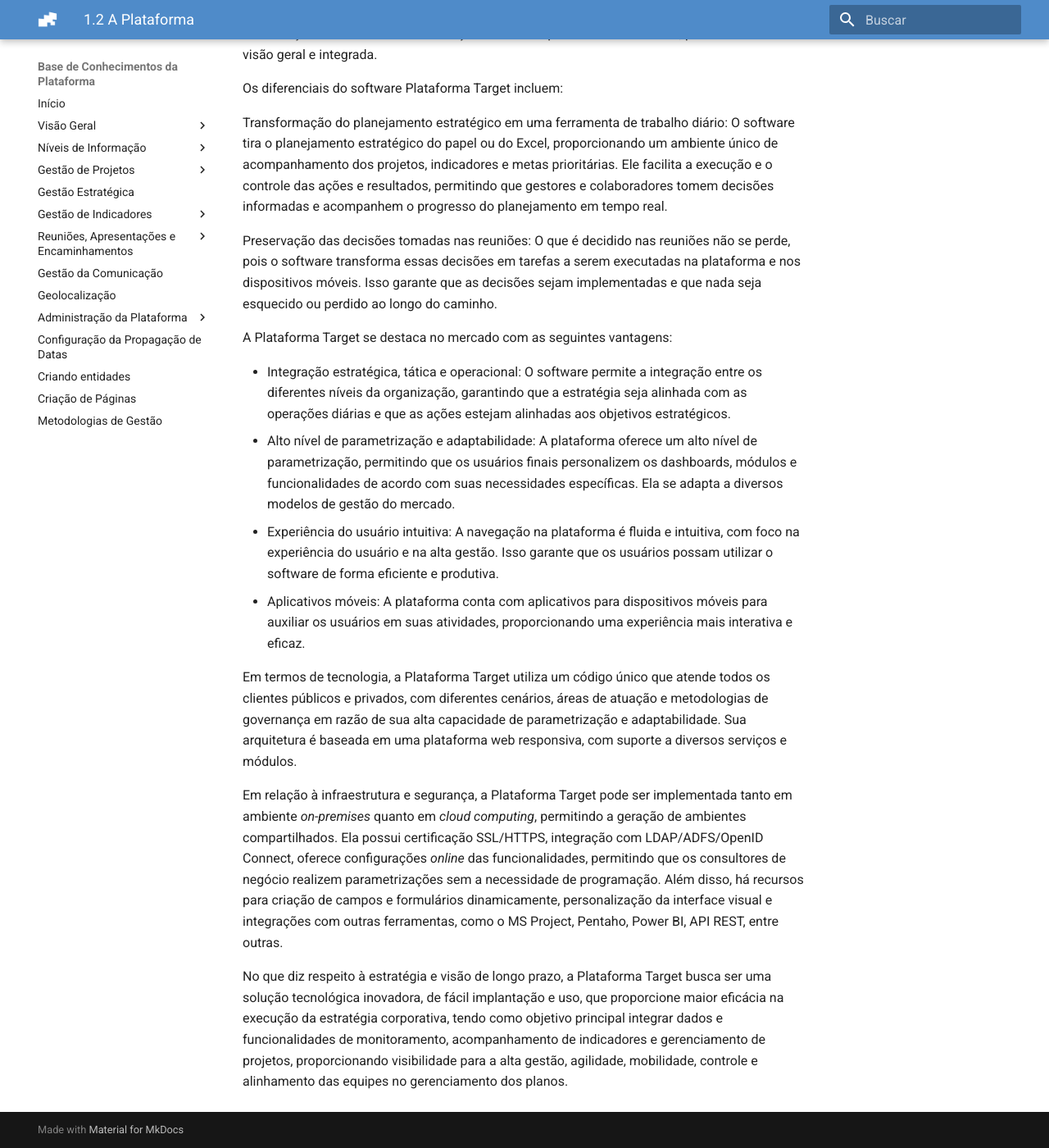
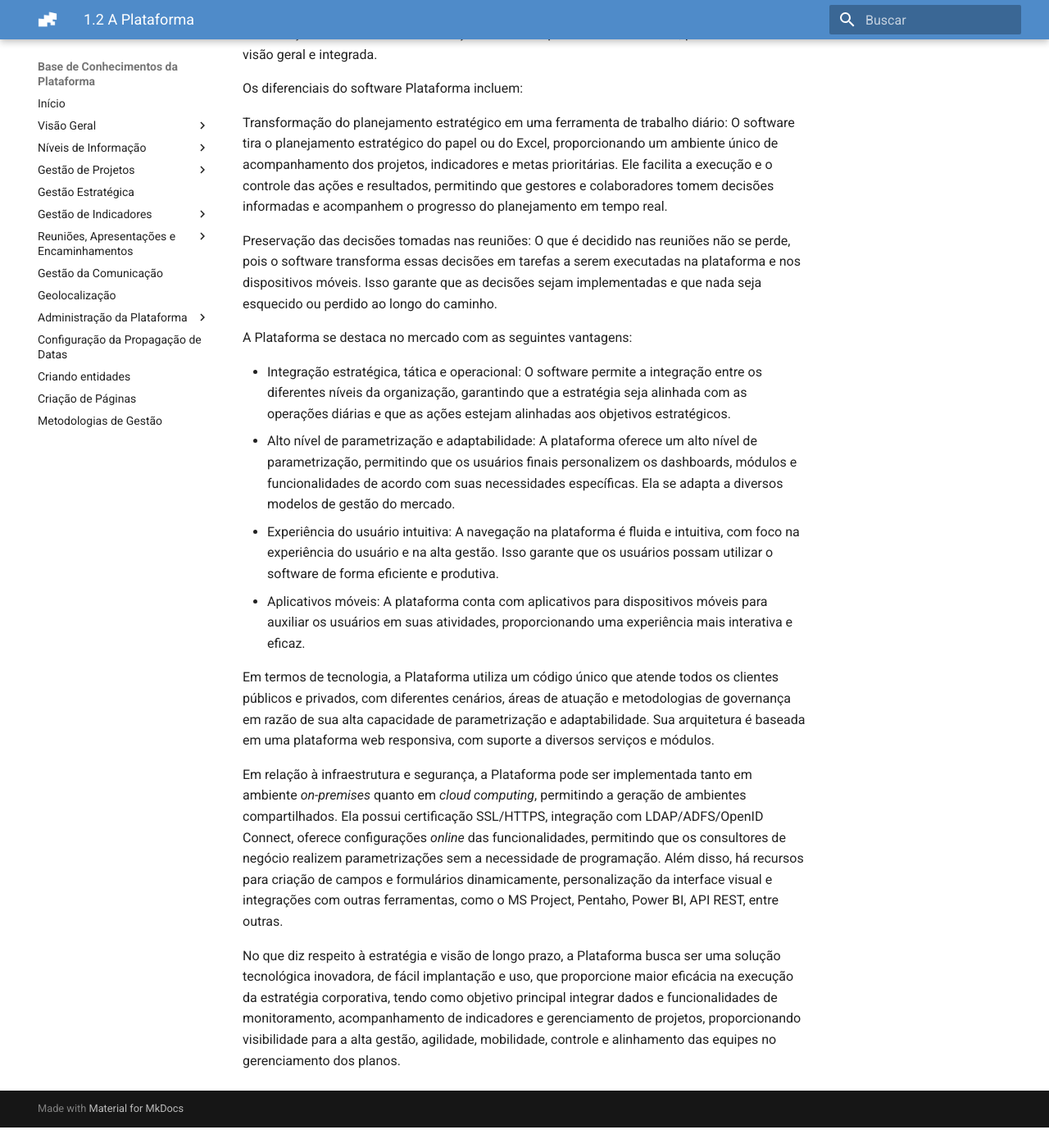
Before and after one commit to facilit/facilit.github.io, an MkDocs documentation site: the page built from docs/1.2_A_Plataforma_target.md, in a window 1280 px wide and 1400 px high, scrolled down 254 px. Shown: the whole window at 82% size. Built offline with MkDocs 1.6.1 and Material for MkDocs 9.7.7, drawn with Linux system fonts in a browser that asks for light colours; after the commit the page ends 1629 px from its top, so only the background shows below that.

Commit message:
Update 1.2_A_Plataforma_target.md

```diff
--- a/docs/1.2_A_Plataforma_target.md
+++ b/docs/1.2_A_Plataforma_target.md
@@ -2,21 +2,21 @@
 
 A Plataforma é um software de gerenciamento estratégico que permite que organizações públicas e privadas adotem uma abordagem sistemática para o planejamento, execução e gestão de desempenho da estratégia organizacional. Ela desempenha um papel fundamental na aproximação das pessoas da estratégia da organização, promovendo o alinhamento, colaboração e melhoria da comunicação entre os departamentos e setores, permitindo uma visão geral e integrada.
 
-Os diferenciais do software Plataforma Target incluem:
+Os diferenciais do software Plataforma incluem:
 
 Transformação do planejamento estratégico em uma ferramenta de trabalho diário: O software tira o planejamento estratégico do papel ou do Excel, proporcionando um ambiente único de acompanhamento dos projetos, indicadores e metas prioritárias. Ele facilita a execução e o controle das ações e resultados, permitindo que gestores e colaboradores tomem decisões informadas e acompanhem o progresso do planejamento em tempo real.
 
 Preservação das decisões tomadas nas reuniões: O que é decidido nas reuniões não se perde, pois o software transforma essas decisões em tarefas a serem executadas na plataforma e nos dispositivos móveis. Isso garante que as decisões sejam implementadas e que nada seja esquecido ou perdido ao longo do caminho.
 
-A Plataforma Target se destaca no mercado com as seguintes vantagens:
+A Plataforma se destaca no mercado com as seguintes vantagens:
 
 - Integração estratégica, tática e operacional: O software permite a integração entre os diferentes níveis da organização, garantindo que a estratégia seja alinhada com as operações diárias e que as ações estejam alinhadas aos objetivos estratégicos.
 - Alto nível de parametrização e adaptabilidade: A plataforma oferece um alto nível de parametrização, permitindo que os usuários finais personalizem os dashboards, módulos e funcionalidades de acordo com suas necessidades específicas. Ela se adapta a diversos modelos de gestão do mercado.
 - Experiência do usuário intuitiva: A navegação na plataforma é fluida e intuitiva, com foco na experiência do usuário e na alta gestão. Isso garante que os usuários possam utilizar o software de forma eficiente e produtiva.
 - Aplicativos móveis: A plataforma conta com aplicativos para dispositivos móveis para auxiliar os usuários em suas atividades, proporcionando uma experiência mais interativa e eficaz.
 
-Em termos de tecnologia, a Plataforma Target utiliza um código único que atende todos os clientes públicos e privados, com diferentes cenários, áreas de atuação e metodologias de governança em razão de sua alta capacidade de parametrização e adaptabilidade. Sua arquitetura é baseada em uma plataforma web responsiva, com suporte a diversos serviços e módulos.
+Em termos de tecnologia, a Plataforma utiliza um código único que atende todos os clientes públicos e privados, com diferentes cenários, áreas de atuação e metodologias de governança em razão de sua alta capacidade de parametrização e adaptabilidade. Sua arquitetura é baseada em uma plataforma web responsiva, com suporte a diversos serviços e módulos.
 
-Em relação à infraestrutura e segurança, a Plataforma Target pode ser implementada tanto em ambiente _on-premises_ quanto em _cloud computing_, permitindo a geração de ambientes compartilhados. Ela possui certificação SSL/HTTPS, integração com LDAP/ADFS/OpenID Connect, oferece configurações _online_ das funcionalidades, permitindo que os consultores de negócio realizem parametrizações sem a necessidade de programação. Além disso, há recursos para criação de campos e formulários dinamicamente, personalização da interface visual e integrações com outras ferramentas, como o MS Project, Pentaho, Power BI, API REST, entre outras.
+Em relação à infraestrutura e segurança, a Plataforma pode ser implementada tanto em ambiente _on-premises_ quanto em _cloud computing_, permitindo a geração de ambientes compartilhados. Ela possui certificação SSL/HTTPS, integração com LDAP/ADFS/OpenID Connect, oferece configurações _online_ das funcionalidades, permitindo que os consultores de negócio realizem parametrizações sem a necessidade de programação. Além disso, há recursos para criação de campos e formulários dinamicamente, personalização da interface visual e integrações com outras ferramentas, como o MS Project, Pentaho, Power BI, API REST, entre outras.
 
-No que diz respeito à estratégia e visão de longo prazo, a Plataforma Target busca ser uma solução tecnológica inovadora, de fácil implantação e uso, que proporcione maior eficácia na execução da estratégia corporativa, tendo como objetivo principal integrar dados e funcionalidades de monitoramento, acompanhamento de indicadores e gerenciamento de projetos, proporcionando visibilidade para a alta gestão, agilidade, mobilidade, controle e alinhamento das equipes no gerenciamento dos planos.
+No que diz respeito à estratégia e visão de longo prazo, a Plataforma busca ser uma solução tecnológica inovadora, de fácil implantação e uso, que proporcione maior eficácia na execução da estratégia corporativa, tendo como objetivo principal integrar dados e funcionalidades de monitoramento, acompanhamento de indicadores e gerenciamento de projetos, proporcionando visibilidade para a alta gestão, agilidade, mobilidade, controle e alinhamento das equipes no gerenciamento dos planos.
```
